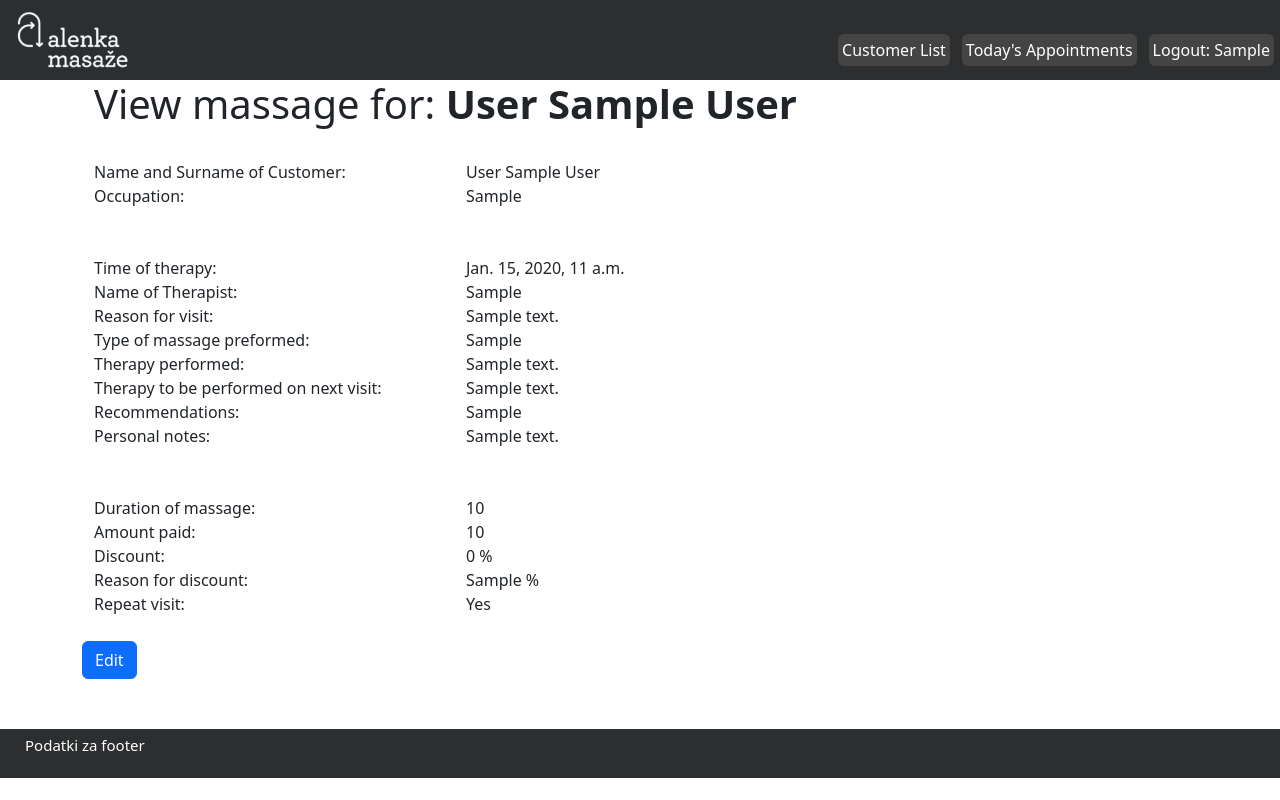
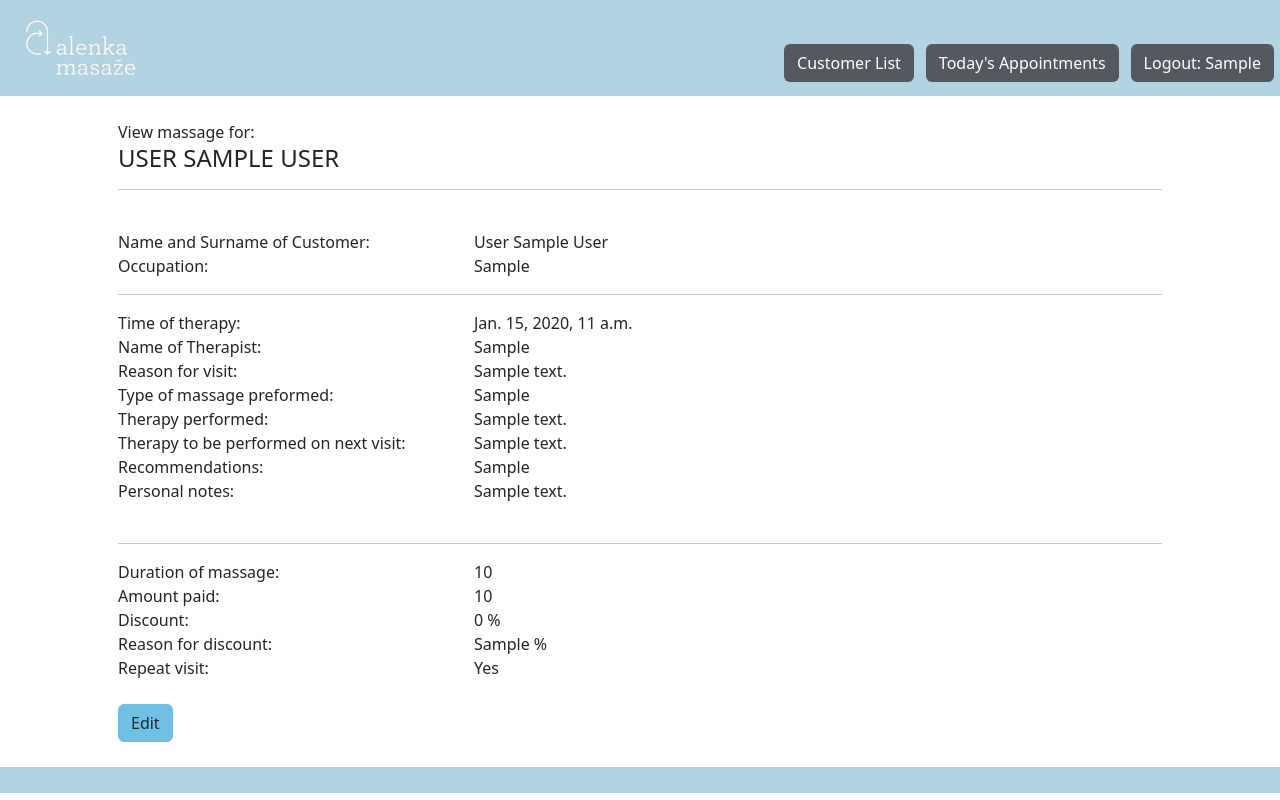
Before and after one commit to petmetic/therapy-tracker, a Django app: page /massage_list/1/detail/ in a window 1280 px wide. Run offline with Django 4.2, Linux system fonts and the light colour scheme; a user stored in the database is signed in; tables that the repository leaves empty hold one stand-in row (values such as "Sample post").

Commit message:
Unify design (#101)
* deleted merge error

* redesigning templates and corrections for translations

```diff
--- a/src/web/static/css/base.css
+++ b/src/web/static/css/base.css
@@ -1,3 +1,9 @@
+:root {
+    font-family: 'Aleo', serif;
+    color: #16313D;
+}
+
+
 .logo {
     padding: 10px;
     height: 80px;
@@ -5,7 +11,7 @@
 
 
 .nav-background {
-    background-color: #2d2e30;
+    background-color: #88BDD8A6;
 }
 
 .nav {
@@ -15,23 +21,31 @@
 
 .btn-nav {
     color: white;
-    background-color: #444444;
-    padding: 3px;
+    background-color: #54595F;
+    padding: 6px 12px;
     margin: 6px;
 }
 
 .btn-nav:active {
-    color: coral;
+    color: #16313D;
 }
 
 .btn-nav:hover {
-    color: coral;
+    color: #16313D;
+    border-color: #16313D;
 }
 
 .btn-body {
-    margin-top: 25px;
-    margin-bottom: 25px;
+    background-color: #6EC1E4;
+    border-color: #6EC1E4;
+
 }
+
+.btn-body:hover {
+    color: #16313D;
+    border-color: #16313D;
+}
+
 
 .uppercase {
     text-transform: uppercase;
--- a/src/web/templates/base.html
+++ b/src/web/templates/base.html
@@ -1,6 +1,6 @@
 {% load i18n %}
 <!DOCTYPE html>
-<html lang="en">
+<html lang="sl-SI">
 <head>
     <meta charset="UTF-8">
     <meta name="viewport" content="width=device-width, initial-scale=1, shrink-to-fit=yes">
@@ -8,12 +8,15 @@
     <link rel="icon" href="/favicon.ico" type="image/x-icon">
     <link href="https://cdn.jsdelivr.net/npm/bootstrap@5.2.3/dist/css/bootstrap.min.css" rel="stylesheet"
           integrity="sha384-rbsA2VBKQhggwzxH7pPCaAqO46MgnOM80zW1RWuH61DGLwZJEdK2Kadq2F9CUG65" crossorigin="anonymous">
+    <link rel="preconnect" href="https://fonts.googleapis.com">
+    <link rel="preconnect" href="https://fonts.gstatic.com" crossorigin>
+    <link href="https://fonts.googleapis.com/css2?family=Aleo:wght@300;400&display=swap" rel="stylesheet">
     <link rel="stylesheet" href="/static/css/base.css" type="text/css">
     <title>{% block title %} {% endblock %}</title>
 </head>
 <body>
 <header class="nav-background d-flex justify-content-between">
-    <a href="{% url 'index' %}"><img src="/static/images/logo.png"
+    <a class="p-2" href="{% url 'index' %}"><img src="/static/images/logo.png"
                                      alt="Alenka masaže"
                                      href="{% url 'index' %}"
                                      class="logo"/></a>
@@ -27,18 +30,19 @@
                 {% translate "Today's Appointments" %}</a>
             {#            <a class="btn btn-nav" role="button" data-bs-toogle="button" aria-pressed="true" href="#">Search</a>#}
             <a class="btn btn-nav" role="button" data-bs-toogle="button" aria-pressed="true"
-               href="{% url 'logout' %}">{% translate "Logout:" %} {{ request.user.first_name }}</a>
+               href="{% url 'logout' %}">{% translate "Logout" %}: {{ request.user.first_name }}</a>
         </ul>
     {% endif %}
 </header>
 
-<div class="container">
+<div class="container justify-content-center">
+
     {% block content %}
     {% endblock %}
 </div>
 
 <footer class="nav-background d-flex footer-space">
-    <p class="footer-text">Podatki za footer</p>
+    <p class="footer-text"></p>
 </footer>
 
 <script src="https://cdn.jsdelivr.net/npm/bootstrap@5.2.3/dist/js/bootstrap.bundle.min.js"
--- a/src/web/templates/web/customer_add.html
+++ b/src/web/templates/web/customer_add.html
@@ -61,7 +61,7 @@
 
         <div class="col-12 mt-5">
             {{ form.non_field_errors }}
-            <button type="submit" class="btn btn-primary">{% translate "Submit" %}</button>
+            <button type="submit" class="btn btn-body">{% translate "Submit" %}</button>
         </div>
 
     </form>
--- a/src/web/templates/web/massage_add.html
+++ b/src/web/templates/web/massage_add.html
@@ -82,7 +82,7 @@
         <div>
             <div class="col-12">
                 {{ form.non_field_errors }}
-                <button type="submit" class="btn btn-primary">{%  translate "Submit" %}</button>
+                <button type="submit" class="btn btn-body">{%  translate "Submit" %}</button>
             </div>
         </div>
     </form>
--- a/src/web/templates/web/massage_detail.html
+++ b/src/web/templates/web/massage_detail.html
@@ -4,77 +4,78 @@
 
 {% block content %}
     <div class="container text-left">
-        <div>
-            <h1>{% translate "View massage for:"%} <span class="fw-bold">{{ massage.customer }}</span></h1>
-            <br>
+        <div class="p-4">
+            <span class="fw-lighter">{% translate "View massage for" %}:</span>
+            <h4 class="fw-light uppercase">{{ massage.customer }}</h4>
+            <hr>
+        </div>
+        <div class="px-4">
             <div class="row">
-                <div class="col-sm-4">{% translate "Name and Surname of Customer:" %}</div>
+                <div class="col-sm-4 fw-light">{% translate "Name and Surname of Customer" %}:</div>
                 <div class="col-sm-8">{{ massage.customer }}</div>
             </div> <!-- name and surname of customer -->
             <div class="row">
-                <div class="col-sm-4">{% translate "Occupation:" %}</div>
+                <div class="col-sm-4 fw-light">{% translate "Occupation" %}:</div>
                 <div class="col-sm-8">{{ massage.customer.occupation }}</div>
             </div> <!-- occupation -->
         </div>
-        <br>
-        <br>
-        <div>
+        <div class="px-4 ">
+            <hr>
             <div class="row">
-                <div class="col-sm-4">{% translate "Time of therapy:" %}</div>
+                <div class="col-sm-4 fw-light">{% translate "Time of therapy" %}:</div>
                 <div class="col-sm-8">{{ massage.start }}</div>
             </div> <!-- time of therapy -->
             <div class="row">
-                <div class="col-sm-4">{% translate "Name of Therapist:" %}</div>
+                <div class="col-sm-4 fw-light">{% translate "Name of Therapist" %}:</div>
                 <div class="col-sm-8">{{ massage.therapist.first_name }}</div>
             </div> <!-- name of therapist -->
             <div class="row">
-                <div class="col-sm-4">{% translate "Reason for visit:" %}</div>
+                <div class="col-sm-4 fw-light">{% translate "Reason for visit" %}:</div>
                 <div class="col-sm-8">{{ massage.reason_for_visit }}</div>
             </div> <!-- reason for visit-->
             <div class="row">
-                <div class="col-sm-4">{% translate "Type of massage preformed:" %}</div>
+                <div class="col-sm-4 fw-light">{% translate "Type of massage preformed" %}:</div>
                 <div class="col-sm-8">{{ massage.kind }}</div>
             </div> <!-- type of massage -->
             <div class="row">
-                <div class="col-sm-4">{% translate "Therapy performed:" %}</div>
+                <div class="col-sm-4 fw-light">{% translate "Therapy performed" %}:</div>
                 <div class="col-sm-8">{{ massage.notes }}</div>
             </div> <!-- therapy preformed -->
             <div class="row">
-                <div class="col-sm-4">{% translate "Therapy to be performed on next visit:" %}</div>
+                <div class="col-sm-4 fw-light">{% translate "Therapy to be performed on next visit" %}:</div>
                 <div class="col-sm-8">{{ massage.next_visit }}</div>
             </div> <!-- therapy preformed on next visit -->
             <div class="row">
-                <div class="col-sm-4">{% translate "Recommendations:" %}</div>
+                <div class="col-sm-4 fw-light">{% translate "Recommendations" %}:</div>
                 <div class="col-sm-8">{{ massage.recommendations }}</div>
             </div> <!-- recommendations -->
             {% if therapist == massage.therapist %}
                 <div class="row">
-                    <div class="col-sm-4">{% translate "Personal notes:" %}</div>
+                    <div class="col-sm-4 fw-light">{% translate "Personal notes" %}:</div>
                     <div class="col-sm-8">{{ massage.personal_notes }}</div>
                 </div>
             {% endif %}
         </div>
-        <br>
-        <br>
-        <div>
+        <div class="p-4">
+            <hr>
             <div class="row">
-                <div class="col-sm-4">{% translate "Duration of massage:" %}</div>
+                <div class="col-sm-4 fw-light">{% translate "Duration of massage" %}:</div>
                 <div class="col-sm-8">{{ massage.duration }}</div>
             </div> <!-- duration-->
             <div class="row">
-                <div class="col-sm-4">{% translate "Amount paid:" %}</div>
+                <div class="col-sm-4 fw-light">{% translate "Amount paid" %}:</div>
                 <div class="col-sm-8">{{ massage.amount }}</div>
             </div> <!-- amount paid-->
             <div class="row">
-                <div class="col-sm-4">{% translate "Discount:" %}</div>
+                <div class="col-sm-4 fw-light">{% translate "Discount" %}:</div>
                 <div class="col-sm-8">{{ massage.discount }} %</div>
             </div> <!-- discount-->
             <div class="row">
-                <div class="col-sm-4">{% translate "Reason for discount:" %}</div>
+                <div class="col-sm-4 fw-light">{% translate "Reason for discount" %}:</div>
                 <div class="col-sm-8">{{ massage.discount_reason }} %</div>
             </div> <!-- discount reason-->
             <div class="row">
-                <div class="col-sm-4">{% translate "Repeat visit:" %}</div>
+                <div class="col-sm-4 fw-light">{% translate "Repeat visit" %}:</div>
                 <div class="col-sm-8">
                     {% if massage.repeat_visit %}
                         {% translate "Yes" %}
@@ -84,8 +85,10 @@
                 </div>
             </div> <!-- repeat visit-->
         </div>
+        <div class="px-4">
+            {% if request.user == massage.therapist %}
+                <a class="btn btn-body" href="{% url 'massage_edit' pk=massage.pk %}">{% translate "Edit" %}</a>
+            {% endif %}
+        </div>
     </div>
-    {% if request.user == massage.therapist %}
-        <a class="btn btn-primary btn-body" href="{% url 'massage_edit' pk=massage.pk %}">{% translate "Edit" %}</a>
-    {% endif %}
 {% endblock %}
```
Also changed, not shown: src/web/templates/registration/login.html (+15 -33 lines), src/web/templates/web/customer.html (+20 -16 lines), src/web/templates/web/customer_detail.html (+16 -7 lines), src/web/templates/web/customer_edit.html (+16 -15 lines), src/web/templates/web/customer_list.html (+8 -4 lines), src/web/templates/web/index.html (+13 -10 lines), src/web/templates/web/massage_edit.html (+22 -22 lines), src/web/locale/sl/LC_MESSAGES/django.po.
